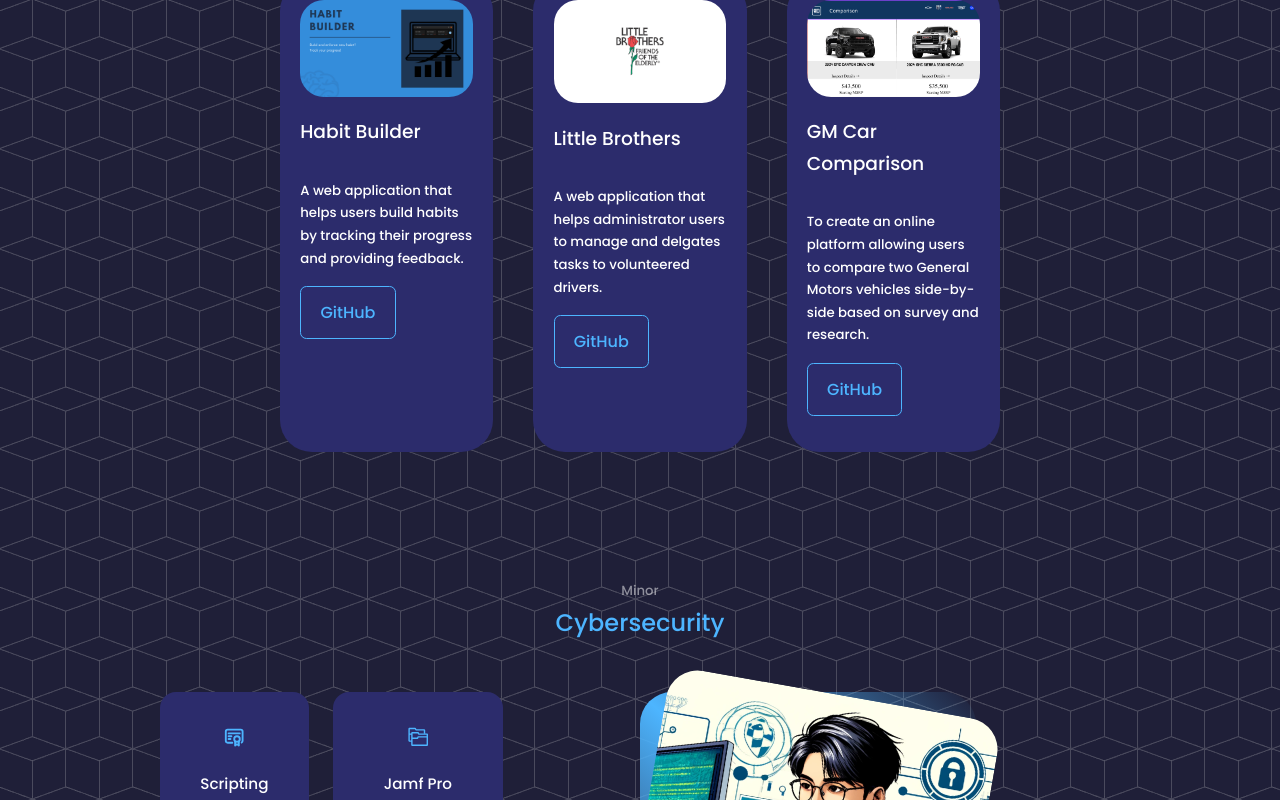
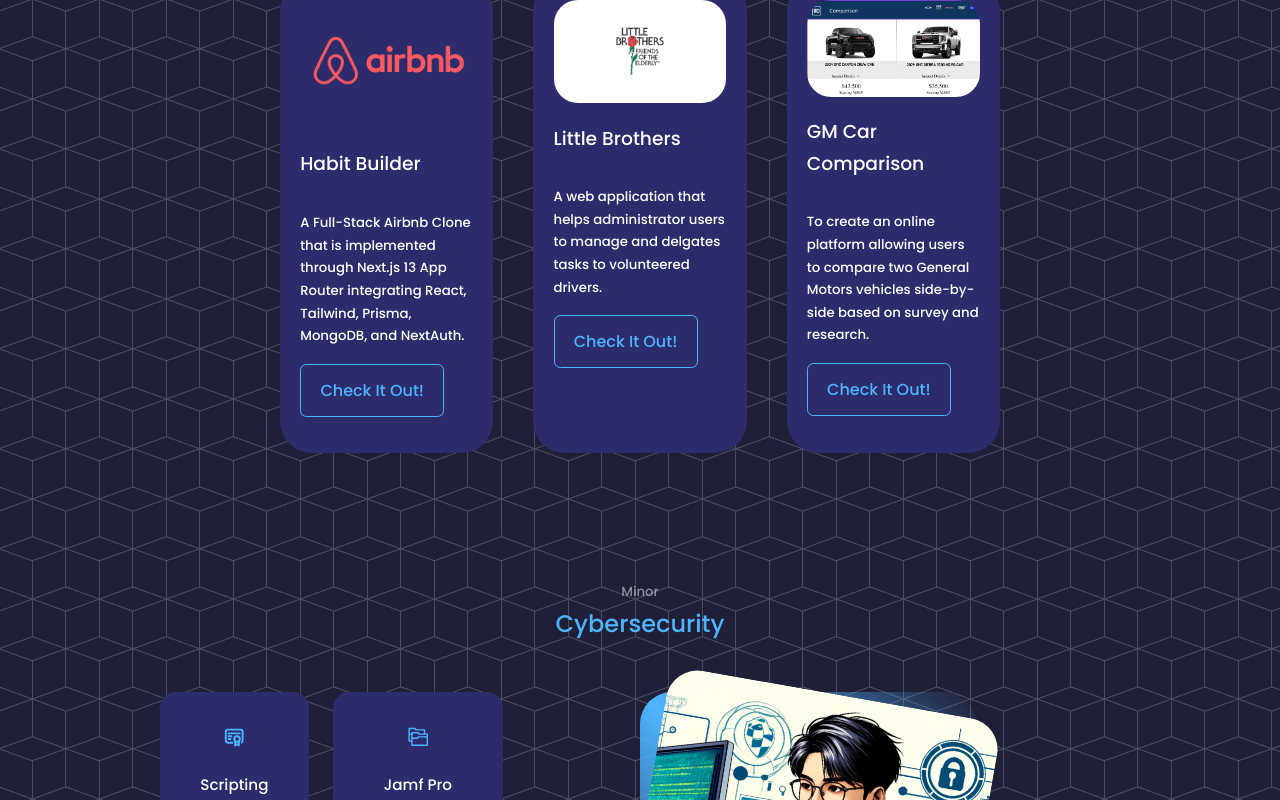
Before and after one commit to Chanpech/chanpech-portfolio, a React (Create React App) app in the folder src/: page / in a window 1280 px wide. Shown: the part 3914-4714 px from the top of the page. Built offline with nearby package versions, Linux system fonts and the light colour scheme; the HTML template or start-up script is replaced by a standard one.

Commit message:
Replace old project with a airbnb clone project that is deploy through vercel.

```diff
--- a/src/components/portfolio/Portfolio.jsx
+++ b/src/components/portfolio/Portfolio.jsx
@@ -1,6 +1,6 @@
 import React from 'react'
 import './portfolio.css'
-import IMG1 from '../../assets/Habit Builder.png'
+import IMG1 from '../../assets/AirbnbLogo.png'
 import IMG2 from '../../assets/LBro.jpg'
 // import IMG3 from '../../assets/Evaluation.png'
 // import IMG4 from '../../assets/BlizzardApocalypse.png'
@@ -15,8 +15,8 @@
     id: 1,
     image: IMG1,
     title: 'Habit Builder',
-    github: 'https://github.com/MTU-CS3141-Team15/CS3141-R02-team15',
-    descriptions: 'A web application that helps users build habits by tracking their progress and providing feedback.'
+    github: 'https://my-home-booking-clone-app.vercel.app/',
+    descriptions: 'A Full-Stack Airbnb Clone that is implemented through Next.js 13 App Router integrating React, Tailwind, Prisma, MongoDB, and NextAuth.'
   },
   {
     id: 2,
@@ -55,7 +55,7 @@
                 <h5>{descriptions}</h5>
               </div>
               <div className="portfolio__item-cta">
-              <a href={github} className='btn'>GitHub</a>
+              <a href={github} className='btn'>Check It Out!</a>
               </div>
             </article>
             )
```
Also changed, not shown: src/assets/AirbnbLogo.png (added), 1 other file (tests, documents, lock files or other folders).
